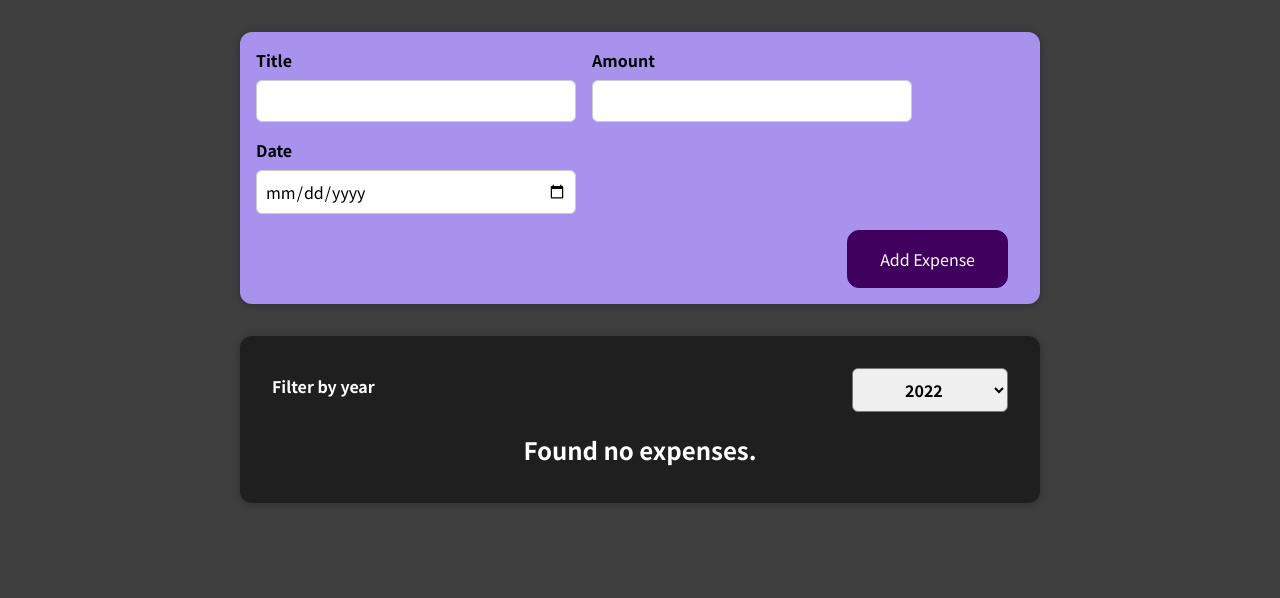
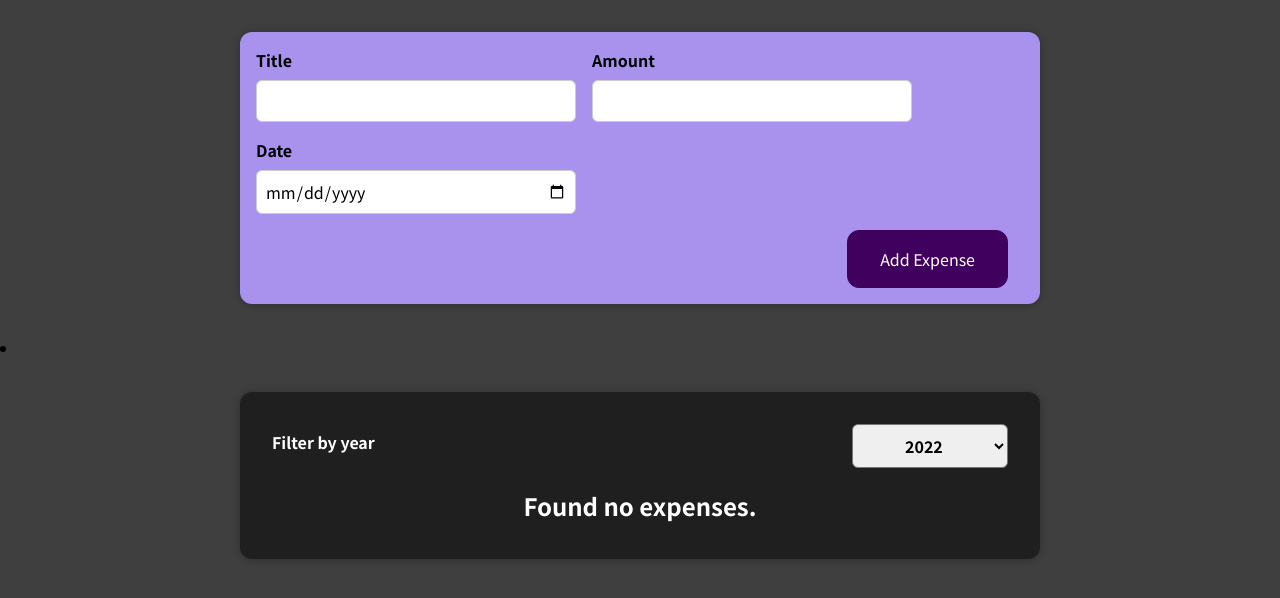
Before and after one commit to shree-yadam/react-complete-guide, a React (Create React App) app: page / in a window 1280 px wide. Shown: the top 598 px of the page. Built offline with nearby package versions, Linux system fonts and the light colour scheme.

Commit message:
Change div to list item

```diff
--- a/src/components/Expenses/Expenses.js
+++ b/src/components/Expenses/Expenses.js
@@ -18,7 +18,7 @@
   }
 
   return (
-    <div>
+    <li>
       <Card className="expenses">
         <ExpensesFilter
           filterYear={filterYear}
@@ -26,7 +26,7 @@
         />
         <ExpensesList items={filteredExpenses} />
       </Card>
-    </div>
+    </li>
   );
 }
 
```
